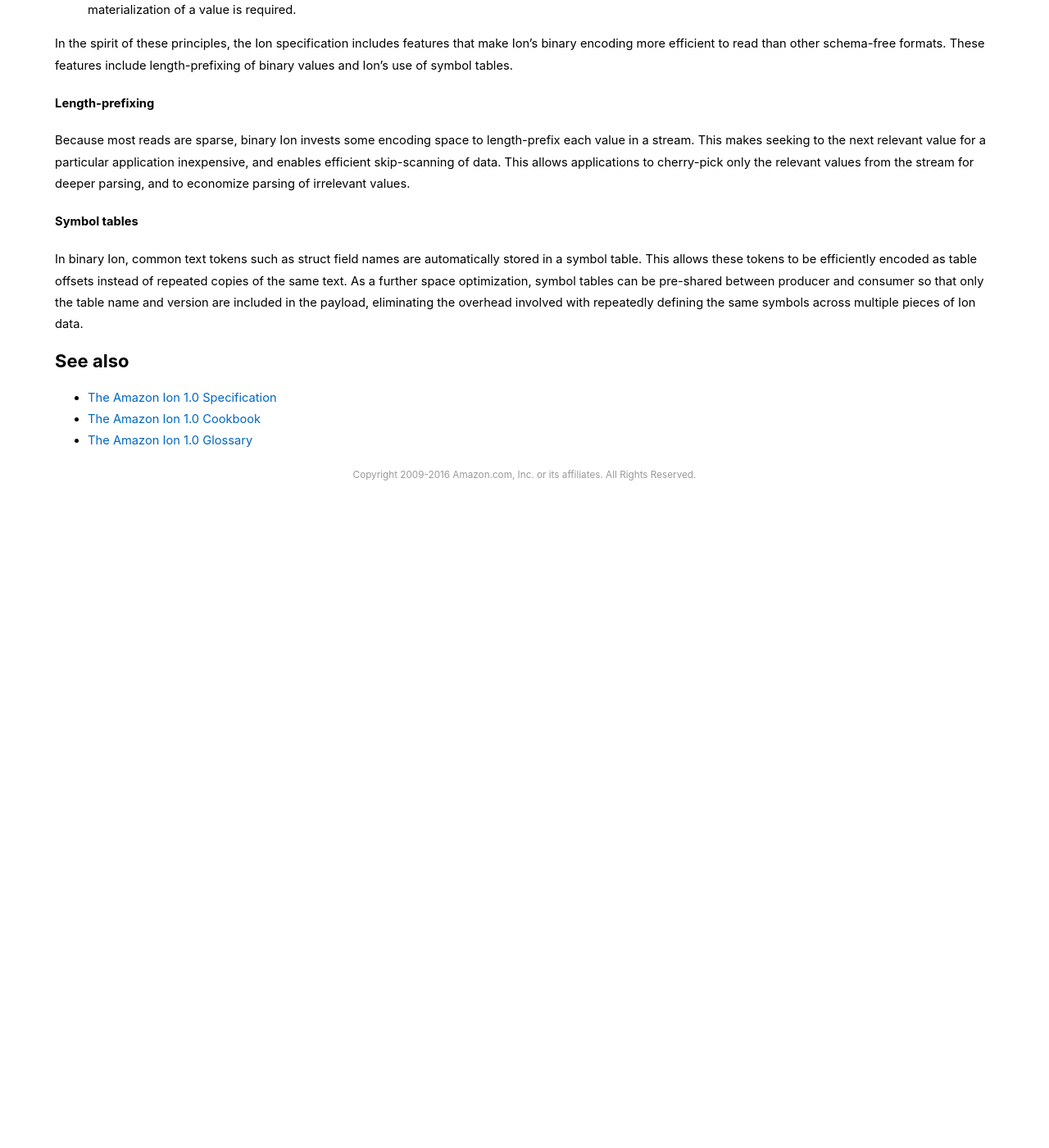
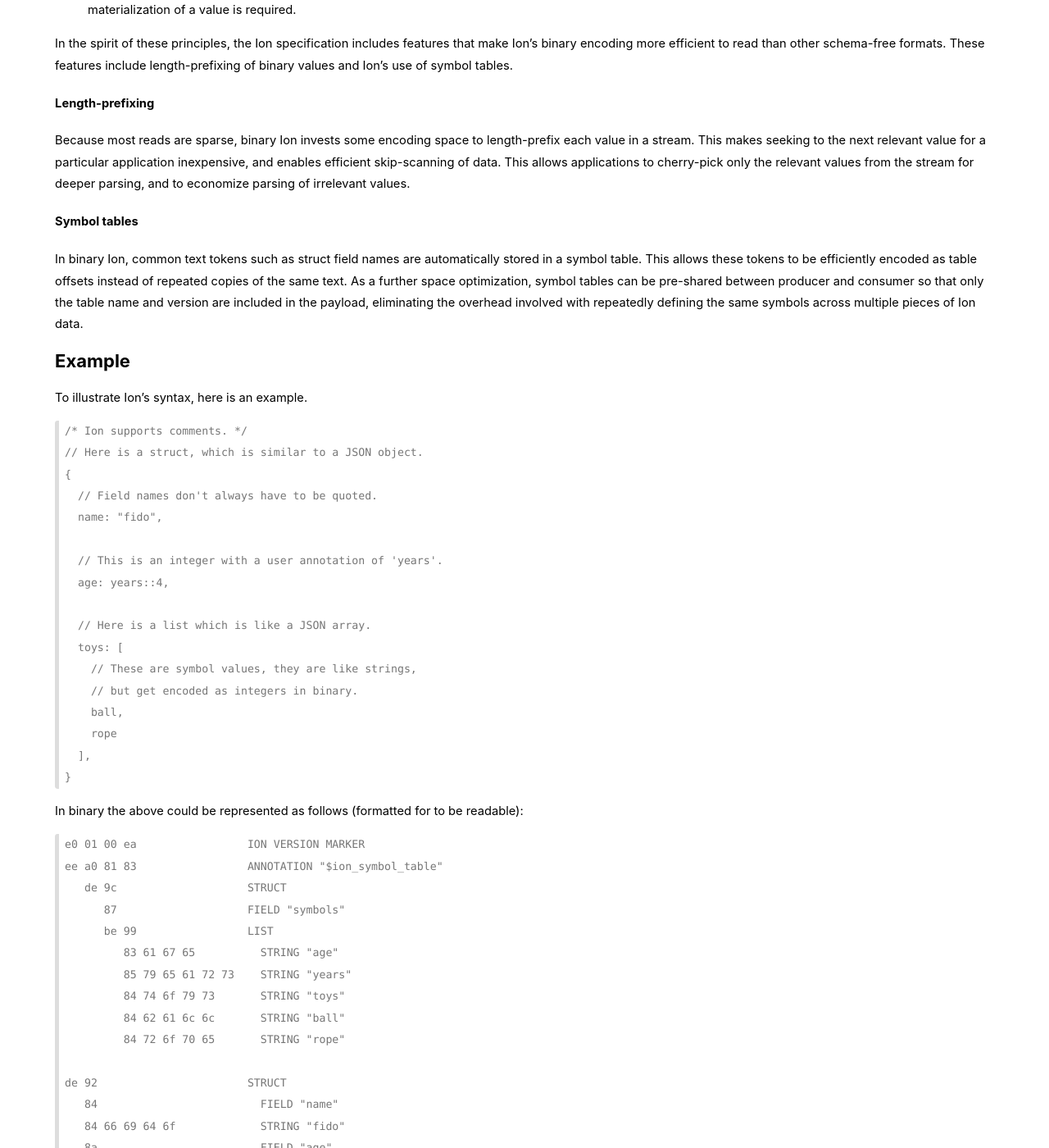
Before and after one commit to amazon-ion/ion-docs, a Jekyll site: the page built from index.md, in a window 1280 px wide and 1400 px high, scrolled down 2370 px. Shown: the whole window at 82% size. Built offline with Jekyll 4.4.1, drawn with Linux system fonts in a browser that asks for light colours; before the commit the page ends 3000 px from its top, so only the background shows below that; some of the changed text lies outside the part shown.

Commit message:
Adds text and binary example on main page.
See #14

````diff
--- a/index.md
+++ b/index.md
@@ -181,6 +181,56 @@
 the overhead involved with repeatedly defining the same symbols across multiple
 pieces of Ion data.
 
+## Example
+
+To illustrate Ion's syntax, here is an example.
+
+```
+/* Ion supports comments. */
+// Here is a struct, which is similar to a JSON object.
+{
+  // Field names don't always have to be quoted.
+  name: "fido",
+
+  // This is an integer with a user annotation of 'years'.
+  age: years::4,
+
+  // Here is a list which is like a JSON array.
+  toys: [
+    // These are symbol values, they are like strings,
+    // but get encoded as integers in binary.
+    ball,
+    rope
+  ],
+}
+```
+
+In binary the above could be represented as follows (formatted for to be readable):
+
+```
+e0 01 00 ea                 ION VERSION MARKER
+ee a0 81 83                 ANNOTATION "$ion_symbol_table"
+   de 9c                    STRUCT
+      87                    FIELD "symbols"
+      be 99                 LIST
+         83 61 67 65          STRING "age"
+         85 79 65 61 72 73    STRING "years"
+         84 74 6f 79 73       STRING "toys"
+         84 62 61 6c 6c       STRING "ball"
+         84 72 6f 70 65       STRING "rope"
+
+de 92                       STRUCT
+   84                         FIELD "name"
+   84 66 69 64 6f             STRING "fido"
+   8a                         FIELD "age"
+   e4 81 8b                   ANNOTATION "years"
+      21 04                     INT 4
+   8c                         FIELD "toys"
+   b4                         LIST
+      71 0d                     SYMBOL "ball"
+      71 0e                     SYMBOL "rope"
+```
+
 ## See also
 
   * [The Amazon Ion 1.0 Specification][8]
````
